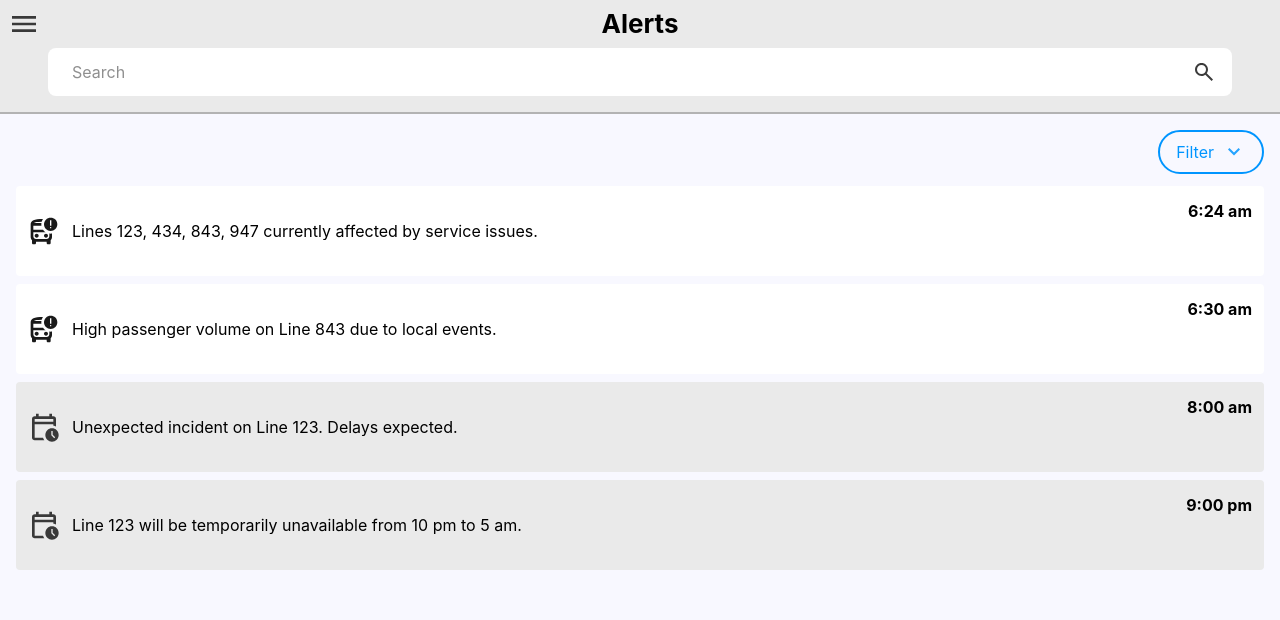
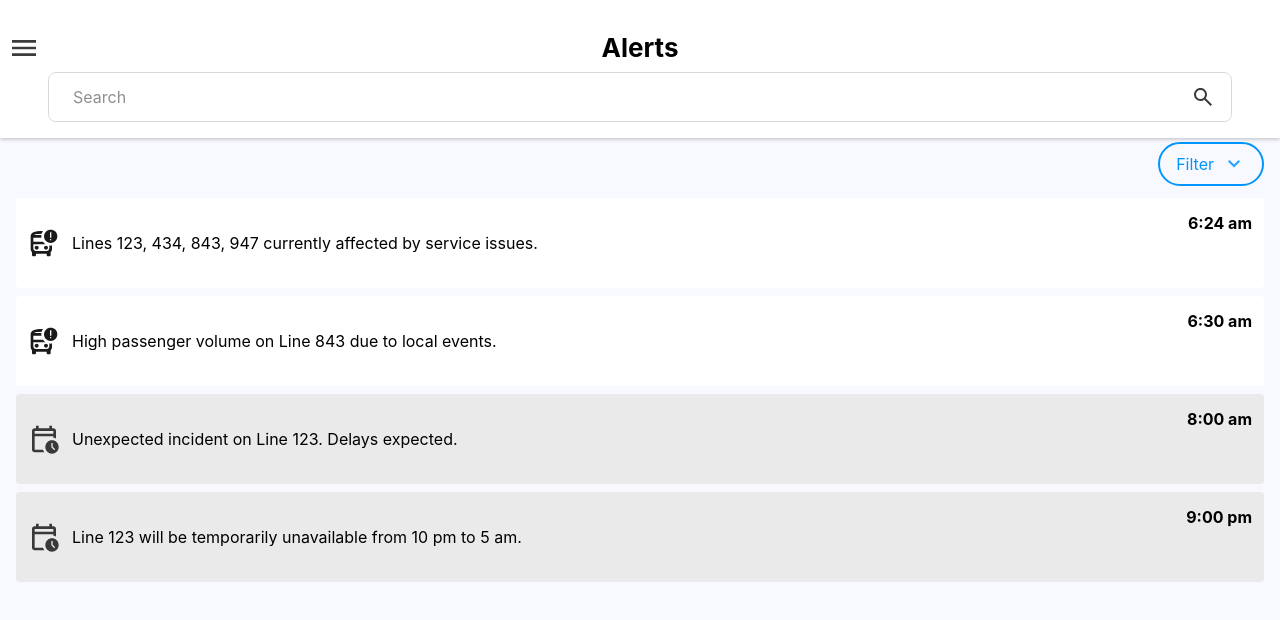
Before and after one commit to IgnacioChevallier/disint-hopp, a React (Create React App) app: page /notifications in a window 1280 px wide. Shown: the top 620 px of the page. Built offline with nearby package versions, Linux system fonts and the light colour scheme.

Commit message:
header styling

```diff
--- a/src/components/family-group-header/FamilyGroupHeader.tsx
+++ b/src/components/family-group-header/FamilyGroupHeader.tsx
@@ -3,7 +3,7 @@ import { cva, VariantProps } from 'class-variance-authority';
 import {iconMap} from "../icon/IconMap";
 import {IconButton} from "../icon-button/IconButton";
 
-const familyGroupHeaderStyles = cva('flex items-center gap-2 p-2 w-full justify-between max-w-[400px]', {
+const familyGroupHeaderStyles = cva('flex items-center text-black justify-between p-2 w-full', {
     variants: {
         type: {},
     },
--- a/src/components/header/Header.tsx
+++ b/src/components/header/Header.tsx
@@ -4,7 +4,7 @@ import { iconMap } from "../icon/IconMap";
 import { IconButton } from "../icon-button/IconButton";
 import { Searchbar } from "../searchbar/Searchbar";
 
-const familyGroupHeaderStyles = cva('flex items-center text-black justify-between p-2 w-full min-w-[390px]', {
+const familyGroupHeaderStyles = cva('flex items-center text-black justify-between p-2 pt-[32px] w-full min-w-[390px]', {
     variants: {
         type: {},
     },
@@ -25,9 +25,9 @@ const Header = ({ type, title, trailingIconName, leadingIconName, showSearchbar
     const [isSearchbarVisible, setSearchbarVisible] = useState(showSearchbar);
 
     return (
-        <div className={"w-full"}>
+        <div className={"w-full bg-white shadow-custom absolute z-20"}>
             <div>
-                <div className={familyGroupHeaderStyles({ type }) + " bg-gray-100"}>
+                <div className={familyGroupHeaderStyles({ type })}>
                     {leadingIconName ?
                         <IconButton iconName={leadingIconName} size="medium" onClick={leadingOnClick} /> :
                         <div className={"w-8 h-8"}> </div>
@@ -40,11 +40,10 @@ const Header = ({ type, title, trailingIconName, leadingIconName, showSearchbar
                 </div>
             </div>
             {isSearchbarVisible && placeholder && options &&
-            <div className="pl-12 pr-12 pb-4 bg-gray-100">
-                <Searchbar placeholder={placeholder} options={options} trailingIcon={"search"} />
+            <div className="pl-12 pr-12 pb-4">
+                <Searchbar placeholder={placeholder} options={options} trailingIcon={"search"} bordered/>
             </div>
             }
-            <div className="w-full h-0.5 bg-gray-300"></div>
         </div>
     );
 };
--- a/src/components/searchbar/Searchbar.tsx
+++ b/src/components/searchbar/Searchbar.tsx
@@ -12,9 +12,10 @@ interface SearchbarProps {
     dropdownZIndex?: number;
     value?: string;
     onChange?: (value: string) => void;
+    bordered?: boolean;
 }
 
-export const Searchbar: React.FC<SearchbarProps> = ({ placeholder, leadingIcon, trailingIcon, options, searchBarZIndex, dropdownZIndex, value, onChange }) => {
+export const Searchbar: React.FC<SearchbarProps> = ({ placeholder, leadingIcon, trailingIcon, options, searchBarZIndex, dropdownZIndex, value, onChange, bordered }) => {
     const [isDropdownOpen, setDropdownOpen] = useState(false);
     const [searchText, setSearchText] = useState(value || '');
     const searchbarRef = useRef<HTMLDivElement>(null);
@@ -54,7 +55,7 @@ export const Searchbar: React.FC<SearchbarProps> = ({ placeholder, leadingIcon,
     }, []);
 
     return (
-        <div ref={searchbarRef} className={"flex flex-col w-full items-center relative"}>
+        <div ref={searchbarRef} className={`flex flex-col w-full items-center relative ${bordered && "rounded-lg border border-gray-200"}`}>
             <div
                 className={"flex items-center justify-center min-h-[48px] w-full px-[16px] py-0 z-10 box-border cursor-pointer rounded-[8px] bg-white gap-[8px]"}
                 onClick={handleInputClick}
--- a/src/screens/Notifications.tsx
+++ b/src/screens/Notifications.tsx
@@ -72,7 +72,7 @@ const Notifications = () => {
                     placeholder={"Search"}
                 />
             </div>
-            <div className="p-4 flex flex-col bg-background-main text-black min-h-screen gap-y-3 relative">
+            <div className="p-4 flex flex-col bg-background-main text-black min-h-screen gap-y-3 relative pt-[142px]">
                 {/*{isSidebarOpen && (*/}
                 {/*    <div*/}
                 {/*        className="fixed inset-0 bg-black bg-opacity-50 z-40"*/}
--- a/tailwind.config.js
+++ b/tailwind.config.js
@@ -6,6 +6,9 @@ module.exports = {
   ],
   theme: {
     extend: {
+      boxShadow: {
+        custom: '0px 1px 4px 0px rgba(0, 0, 0, 0.25)',
+      },
       fontSize: {
         // H1 Masthead
         'h1-extra-bold': ['36px', { lineHeight: '48px', fontWeight: '800' }], // Inter ExtraBold 36/48
```
